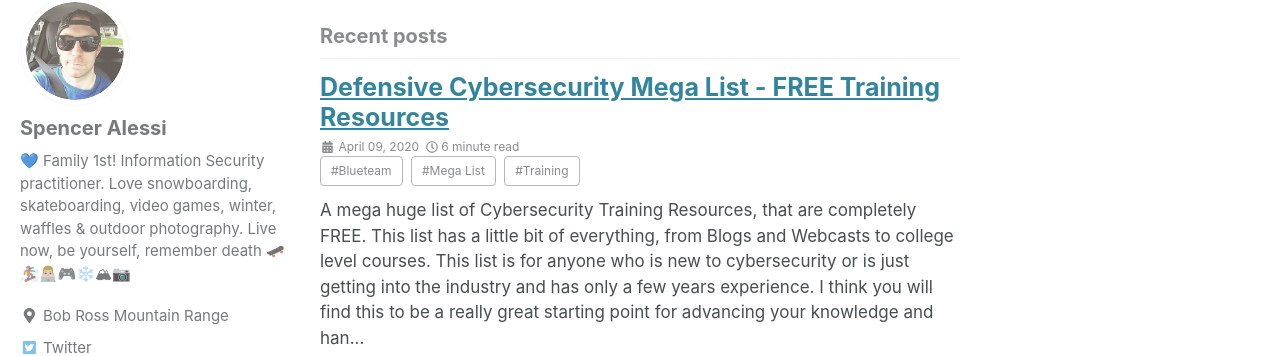
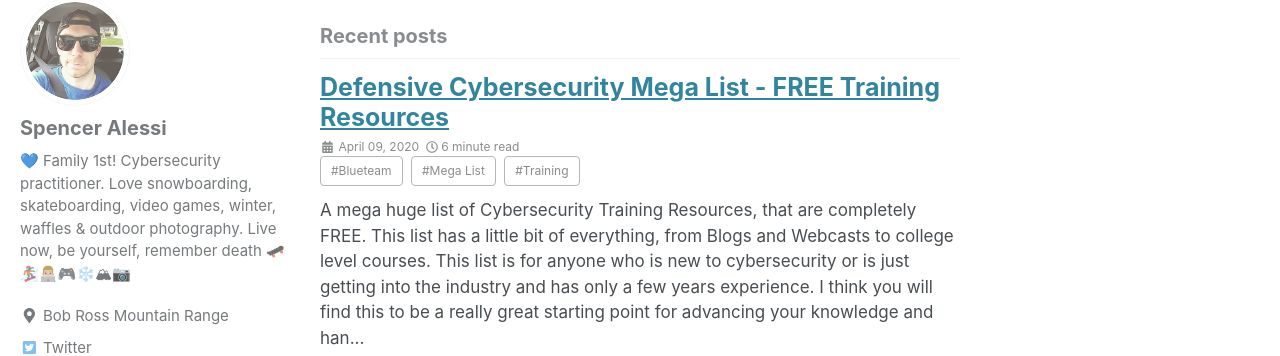
Before and after one commit to techspence/techspence.github.io, a Jekyll site: the page built from index.html, in a window 1280 px wide. Shown: the part 105-461 px from the top of the page. Built offline with Jekyll 4.4.1, drawn with Linux system fonts in a browser that asks for light colours; cached includes are drawn as plain includes; the list of posts is cut into pages by our own code.

Commit message:
Updated title in bio
Changed information security practitioner to cybersecurity practitioner

```diff
--- a/_config.yml
+++ b/_config.yml
@@ -19,7 +19,7 @@ locale                   : "en-US"
 title                    : "spenceralessi.com"
 title_separator          : "-"
 name                     : "Spencer Alessi"
-description              : "💙 Family 1st! Information Security practitioner. Love snowboarding, skateboarding, video games, winter, waffles & outdoor photography. Live now, be yourself, remember death 🛹🏂👨🏼‍💻🎮❄️🏔📷"
+description              : "💙 Family 1st! Cybersecurity practitioner. Love snowboarding, skateboarding, video games, winter, waffles & outdoor photography. Live now, be yourself, remember death 🛹🏂👨🏼‍💻🎮❄️🏔📷"
 url                      : "https://techspence.github.io"
 baseurl                  : "" # the subpath of your site, e.g. "/blog"
 repository               : "techspence/techspence.github.io"
@@ -108,7 +108,7 @@ analytics:
 author:
   name             : "Spencer Alessi"
   avatar           : "/assets/img/logo.png"
-  bio              : "💙 Family 1st! Information Security practitioner. Love snowboarding, skateboarding, video games, winter, waffles & outdoor photography. Live now, be yourself, remember death 🛹🏂👨🏼‍💻🎮❄️🏔📷"
+  bio              : "💙 Family 1st! Cybersecurity practitioner. Love snowboarding, skateboarding, video games, winter, waffles & outdoor photography. Live now, be yourself, remember death 🛹🏂👨🏼‍💻🎮❄️🏔📷"
   location         : "Bob Ross Mountain Range"
   #email            : ""
   links:
```
